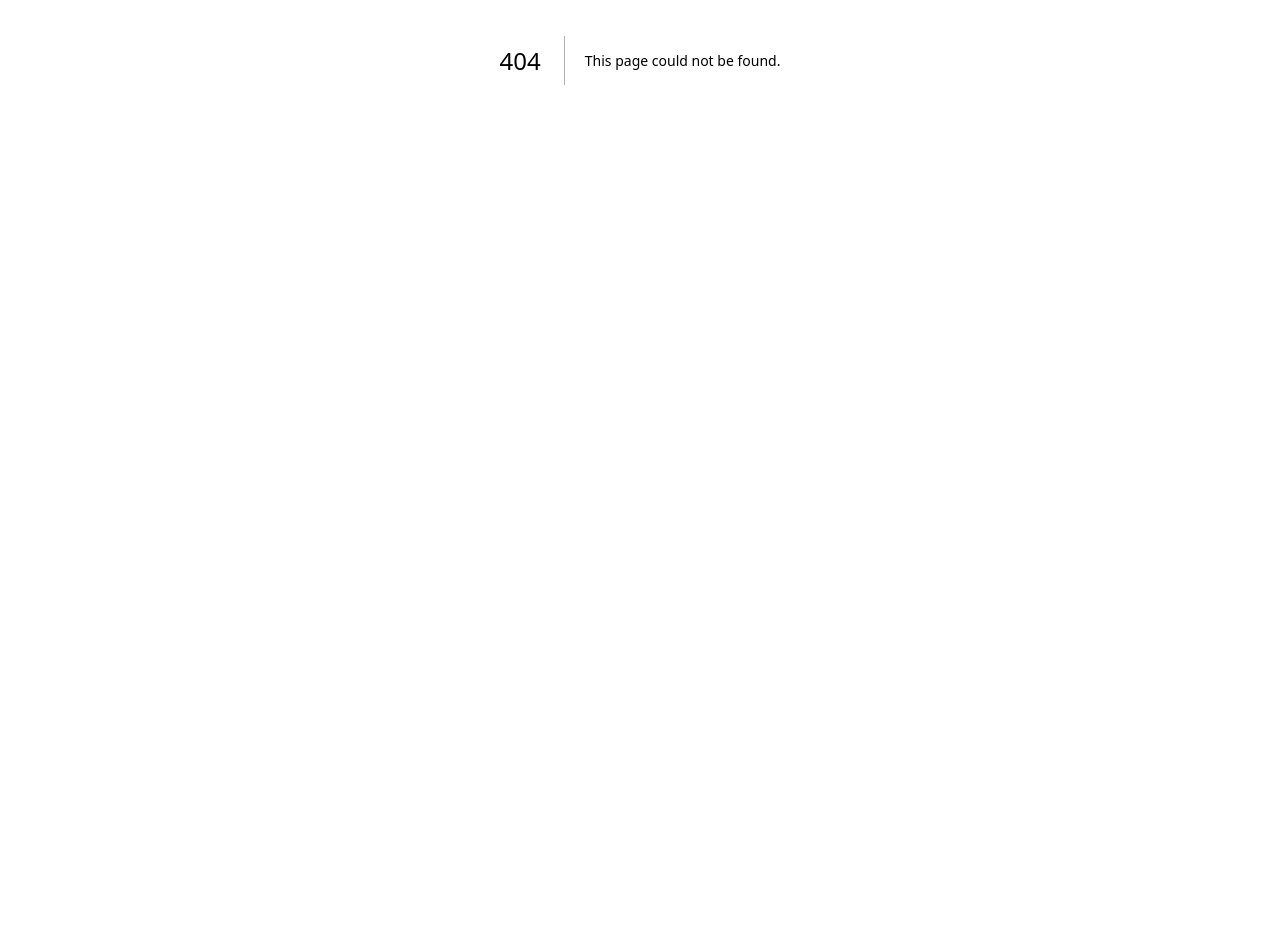
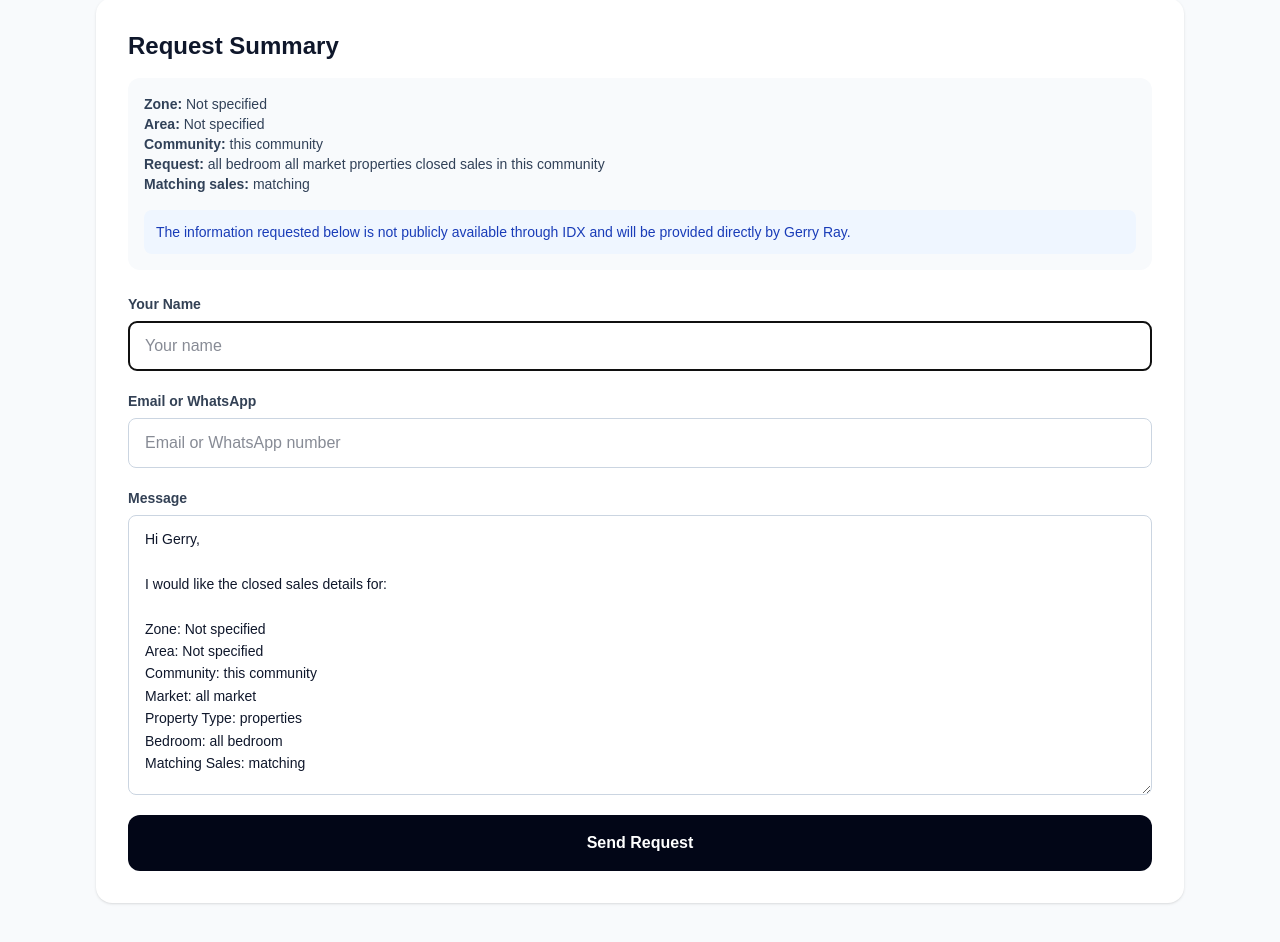
Before and after one commit to grdino/searchpv, a Next.js app: page /contact in a window 1280 px wide. Before the commit this address had no page. Shown: the part 340-1282 px from the top of the page. Before the commit the page ends 800 px from the top, so only its background shows below. Built offline with nearby package versions, Linux system fonts and the light colour scheme.

Commit message:
added closed sales request form

```diff
--- a/src/app/communities/[slug]/page.tsx
+++ b/src/app/communities/[slug]/page.tsx
@@ -390,6 +390,8 @@ export default async function CommunityPage({
                   metricGroup="sold_12mo"
                   bedroomSegment="all"
                   listingCount={row.sales_12mo ?? 0}
+                  zoneName={row.zone_name}
+                  areaName={row.area_name}
                 >
                   {row.sales_12mo ?? 0}
                 </ContactListingLink>
@@ -403,7 +405,8 @@ export default async function CommunityPage({
                     metricGroup="sold_12mo"
                     bedroomSegment="0br"
                     listingCount={row.sales_0br_12mo ?? 0}
-                  >
+                    >zoneName={row.zone_name}
+                    areaName={row.area_name}
                     {row.sales_0br_12mo ?? 0}
                   </ContactListingLink>
                 ),
@@ -415,6 +418,8 @@ export default async function CommunityPage({
                     metricGroup="sold_12mo"
                     bedroomSegment="1br"
                     listingCount={row.sales_1br_12mo ?? 0}
+                    zoneName={row.zone_name}
+                    areaName={row.area_name}
                   >
                     {row.sales_1br_12mo ?? 0}
                   </ContactListingLink>
@@ -427,6 +432,8 @@ export default async function CommunityPage({
                     metricGroup="sold_12mo"
                     bedroomSegment="2br"
                     listingCount={row.sales_2br_12mo ?? 0}
+                    zoneName={row.zone_name}
+                    areaName={row.area_name}
                   >
                     {row.sales_2br_12mo ?? 0}
                   </ContactListingLink>
@@ -439,6 +446,8 @@ export default async function CommunityPage({
                     metricGroup="sold_12mo"
                     bedroomSegment="3br_plus"
                     listingCount={row.sales_3br_plus_12mo ?? 0}
+                    zoneName={row.zone_name}
+                    areaName={row.area_name}
                   >
                     {row.sales_3br_plus_12mo ?? 0}
                   </ContactListingLink>
@@ -726,6 +735,8 @@ function ContactListingLink({
   metricGroup,
   bedroomSegment,
   listingCount,
+  zoneName,
+  areaName,
   children,
 }: {
   communityName: string;
@@ -734,6 +745,8 @@ function ContactListingLink({
   metricGroup: MetricGroup;
   bedroomSegment: BedroomSegment;
   listingCount: number;
+  zoneName?: string | null;
+  areaName?: string | null;
   children: React.ReactNode;
 }) {
   const params = new URLSearchParams();
@@ -744,6 +757,8 @@ function ContactListingLink({
   params.set("metric", metricGroup);
   params.set("bedroom", bedroomSegment);
   params.set("count", String(listingCount));
+  if (zoneName) params.set("zone", zoneName);
+  if (areaName) params.set("area", areaName);
 
   return (
     <Link
--- /dev/null
+++ b/src/app/contact/page.tsx
@@ -0,0 +1,213 @@
+import Link from "next/link";
+
+type SearchParams = {
+  zone?: string;
+  area?: string;
+  community?: string;
+  market?: string;
+  propertyType?: string;
+  metric?: string;
+  bedroom?: string;
+  count?: string;
+};
+
+export default async function ContactPage({
+  searchParams,
+}: {
+  searchParams: Promise<SearchParams>;
+}) {
+  const params = await searchParams;
+
+  const zone = params.zone ?? "Not specified";
+  const area = params.area ?? "Not specified";
+  const community = params.community ?? "this community";
+  const market = formatMarket(params.market);
+  const propertyType = formatPropertyType(params.propertyType);
+  const bedroom = formatBedroom(params.bedroom);
+  const count = params.count ?? "matching";
+
+  const requestSummary = `${bedroom} ${market} ${propertyType} closed sales in ${community}`;
+
+  const message = `Hi Gerry,
+
+I would like the closed sales details for:
+
+Zone: ${zone}
+Area: ${area}
+Community: ${community}
+Market: ${market}
+Property Type: ${propertyType}
+Bedroom: ${bedroom}
+Matching Sales: ${count}
+
+Please send the information by email or WhatsApp.
+
+Thank you.`;
+
+  const mailtoHref = `mailto:gerry@ronmorgan.net?subject=${encodeURIComponent(
+    `SearchPV Request - ${community} Closed Sales`
+  )}&body=${encodeURIComponent(message)}`;
+
+  return (
+    <main className="min-h-screen bg-slate-50 text-slate-900">
+      <section className="bg-slate-950 px-4 py-10 text-white md:px-8">
+        <div className="mx-auto max-w-6xl">
+          <Link href="/" className="text-sm text-slate-300 hover:underline">
+            ← BACK TO SEARCHPV
+          </Link>
+
+          <p className="mt-8 text-sm uppercase tracking-widest text-slate-300">
+            SearchPV Market Request
+          </p>
+
+          <h1 className="mt-3 text-3xl font-bold">
+            Closed Sales Information Request
+          </h1>
+
+          <div className="mt-5 rounded-xl border border-amber-300 bg-amber-100 px-4 py-3 text-amber-900">
+            <strong>Closed Sales Data Available Upon Request</strong>
+
+            <div className="mt-1 text-sm">
+              MLS rules do not allow closed sales to be displayed publicly
+              through IDX. Complete the form below and I will send the requested
+              sales information directly to you.
+            </div>
+          </div>
+        </div>
+      </section>
+
+      <section className="mx-auto w-full max-w-6xl px-4 py-10 md:px-8">
+        <div className="rounded-2xl bg-white p-6 shadow md:p-8">
+          <h2 className="text-2xl font-bold">Request Summary</h2>
+
+          <div className="mt-4 rounded-xl bg-slate-50 p-4 text-sm text-slate-700">
+            <p>
+              <strong>Zone:</strong> {zone}
+            </p>
+            <p>
+              <strong>Area:</strong> {area}
+            </p>
+            <p>
+              <strong>Community:</strong> {community}
+            </p>
+            <p>
+              <strong>Request:</strong> {requestSummary}
+            </p>
+            <p>
+              <strong>Matching sales:</strong> {count}
+            </p>
+
+            <div className="mt-4 rounded-lg bg-blue-50 p-3 text-sm text-blue-800">
+              The information requested below is not publicly available through
+              IDX and will be provided directly by Gerry Ray.
+            </div>
+          </div>
+
+          <div style={{ marginTop: "24px", display: "flex", flexDirection: "column", gap: "20px", width: "100%" }}>
+            <div style={{ width: "100%" }}>
+                <label style={{ display: "block", fontSize: "14px", fontWeight: 700, color: "#334155" }}>
+                Your Name
+                </label>
+                <input
+                autoFocus
+                type="text"
+                name="name"
+                placeholder="Your name"
+                style={{
+                    marginTop: "6px",
+                    width: "100%",
+                    boxSizing: "border-box",
+                    borderRadius: "8px",
+                    border: "1px solid #cbd5e1",
+                    padding: "12px 16px",
+                }}
+                />
+            </div>
+
+            <div style={{ width: "100%" }}>
+                <label style={{ display: "block", fontSize: "14px", fontWeight: 700, color: "#334155" }}>
+                Email or WhatsApp
+                </label>
+                <input
+                type="text"
+                name="contact"
+                placeholder="Email or WhatsApp number"
+                style={{
+                    marginTop: "6px",
+                    width: "100%",
+                    boxSizing: "border-box",
+                    borderRadius: "8px",
+                    border: "1px solid #cbd5e1",
+                    padding: "12px 16px",
+                }}
+                />
+            </div>
+
+            <div style={{ width: "100%" }}>
+                <label style={{ display: "block", fontSize: "14px", fontWeight: 700, color: "#334155" }}>
+                Message
+                </label>
+                <textarea
+                name="message"
+                rows={11}
+                defaultValue={message}
+                style={{
+                    marginTop: "6px",
+                    display: "block",
+                    width: "100%",
+                    maxWidth: "100%",
+                    minHeight: "280px",
+                    boxSizing: "border-box",
+                    resize: "vertical",
+                    borderRadius: "8px",
+                    border: "1px solid #cbd5e1",
+                    padding: "12px 16px",
+                    fontSize: "14px",
+                    lineHeight: "1.6",
+                }}
+                />
+            </div>
+
+            <a
+                href={mailtoHref}
+                style={{
+                display: "block",
+                width: "100%",
+                boxSizing: "border-box",
+                borderRadius: "12px",
+                backgroundColor: "#020617",
+                padding: "16px 24px",
+                textAlign: "center",
+                fontWeight: 700,
+                color: "#ffffff",
+                textDecoration: "none",
+                }}
+            >
+                Send Request
+            </a>
+            </div>
+        </div>
+      </section>
+    </main>
+  );
+}
+
+function formatMarket(value?: string) {
+  if (value === "pre_construction") return "pre-construction";
+  if (value === "resale") return "resale";
+  return "all market";
+}
+
+function formatPropertyType(value?: string) {
+  if (value === "condos") return "condos";
+  if (value === "houses") return "houses";
+  return "properties";
+}
+
+function formatBedroom(value?: string) {
+  if (value === "0br") return "studio";
+  if (value === "1br") return "1-bedroom";
+  if (value === "2br") return "2-bedroom";
+  if (value === "3br_plus") return "3-bedroom+";
+  return "all bedroom";
+}
```
